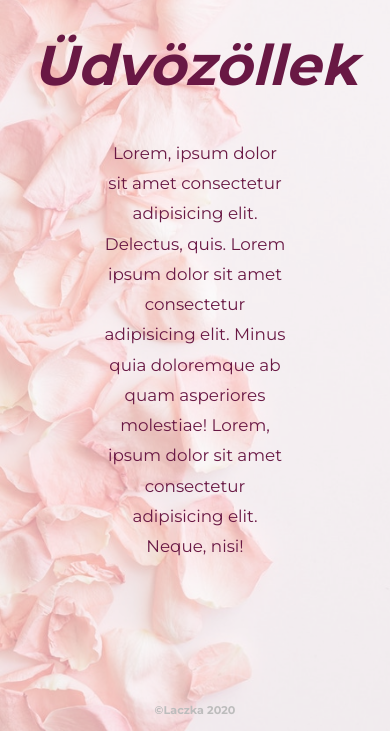
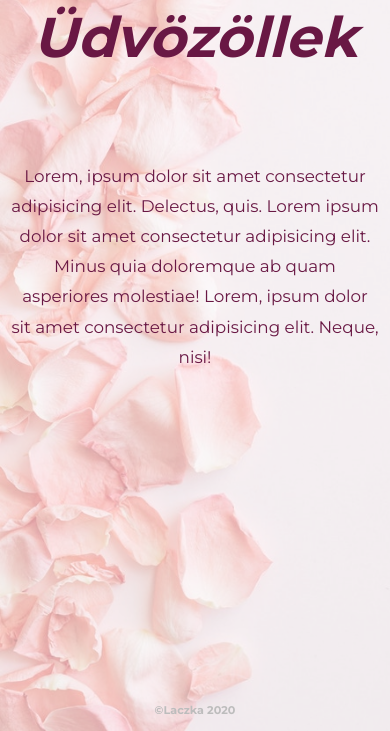
Before and after one commit to sonsolyom/sonsolyom.github.io, a plain HTML site: page web pages/2020 - Szilvi life coach/index.html in a window 390 px wide. Shown: the part 113-844 px from the top of the page. Drawn offline with Linux system fonts and the light colour scheme; some packages are replaced by stand-ins of ours.

Commit message:
mobile tweak

```diff
--- a/web pages/2020 - Szilvi life coach/index.html
+++ b/web pages/2020 - Szilvi life coach/index.html
@@ -12,7 +12,7 @@
 
 
   <div class="bg welcome"></div>
-  <div class="html-mobile-background"></div>
+
 
   <div class="nav-container">
     <div class="nav-width-container">
--- a/web pages/2020 - Szilvi life coach/styles/main.scss
+++ b/web pages/2020 - Szilvi life coach/styles/main.scss
@@ -300,6 +300,25 @@ footer {
   .welcome-container {
     max-width: 100%;
     margin: 1em;
+
+    .welcome-text {
+      min-height: 10vh;
+      padding: 0;
+    }
+
+    .section-container {
+      justify-content: center;
+
+    }
+
+    .brand-text::before {
+      display: none;
+    }
+
+    .brand-text {
+     text-align: center;
+     flex: 1;
+    }
   }
 
 
@@ -363,20 +382,5 @@ footer {
     }
   }
 
-  .welcome-text {
-    min-height: 10vh;
-  }
 
-  .section-container {
-    justify-content: center;
-
-  }
-
-  .brand-text::before {
-    display: none;
-  }
-
-  .text3 {
-   text-align: center;
-  }
 }
```
Also changed, not shown: web pages/2020 - Szilvi life coach/styles/main.css, 1 other file.
